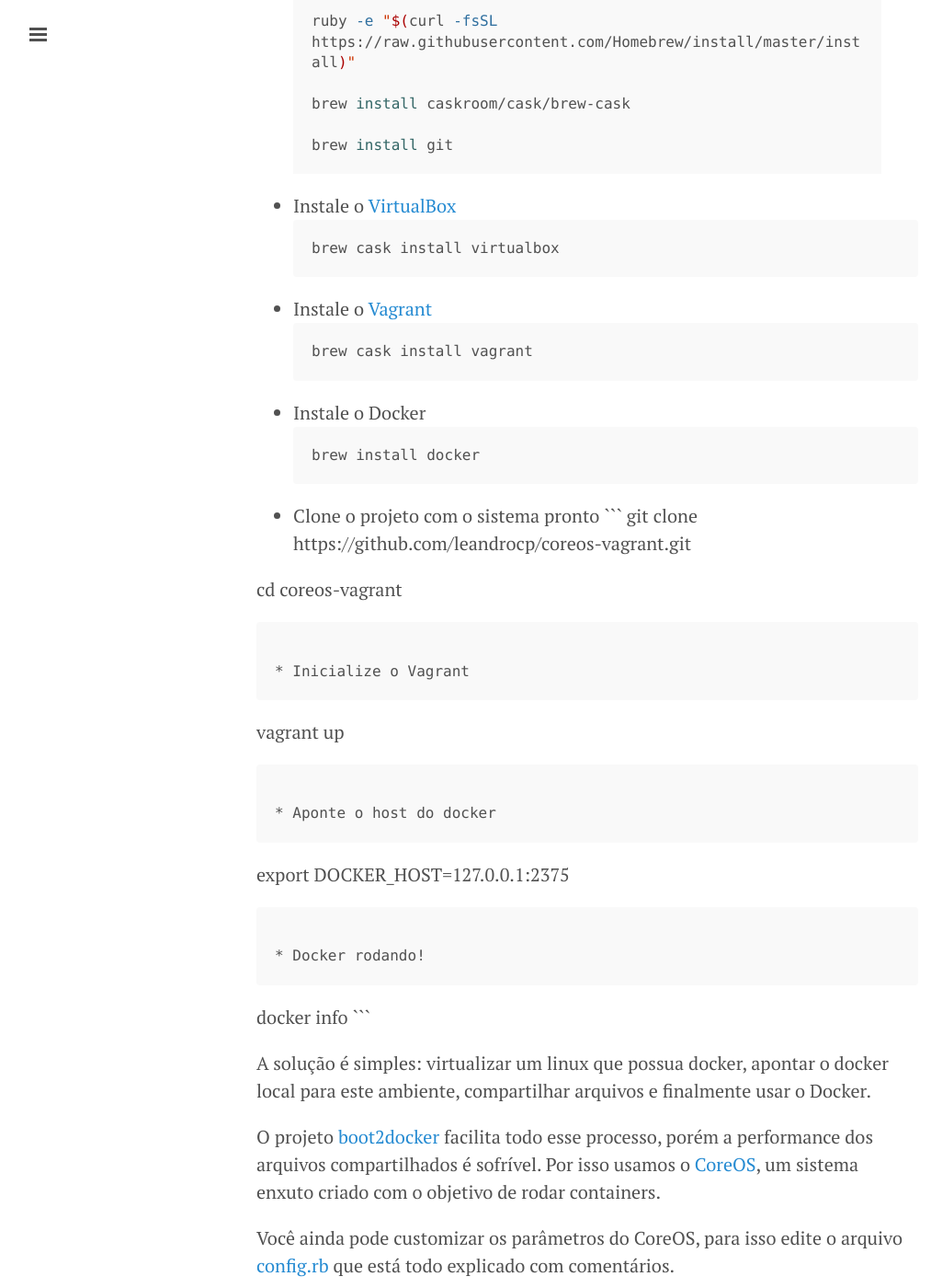
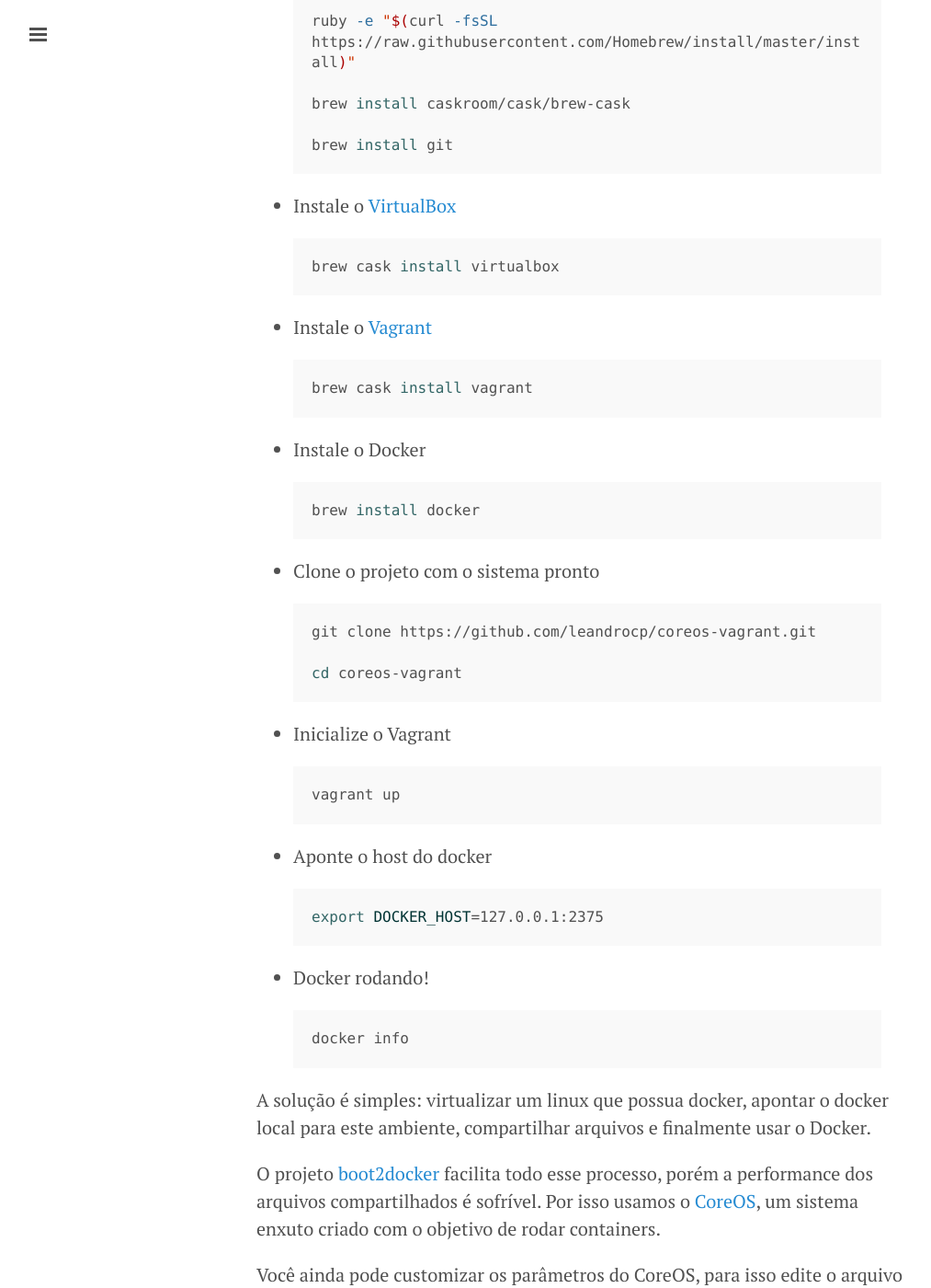
Before and after one commit to leandrocp/leandrocp.github.io, a Jekyll site: the page built from _posts/2015-06-19-docker-no-macos.md, in a window 1280 px wide and 1400 px high, scrolled down 590 px. Shown: the whole window at 92% size, without its empty margins (1-1014 px from the left). Built offline with Jekyll 4.4.1, drawn with Linux system fonts in a browser that asks for light colours; Markdown is read by kramdown in place of the engine named in the settings.

Commit message:
Fix code

````diff
--- a/_posts/2015-06-19-docker-no-macos.md
+++ b/_posts/2015-06-19-docker-no-macos.md
@@ -20,41 +20,41 @@
 {% endhighlight %}
 
 * Instale o [VirtualBox](https://www.virtualbox.org/)
-```
+{% highlight bash %}
 brew cask install virtualbox
-```
+{% endhighlight %}
 
 * Instale o [Vagrant](https://www.vagrantup.com/)
-```
+{% highlight bash %}
 brew cask install vagrant
-```
+{% endhighlight %}
 
 * Instale o Docker
-```
+{% highlight bash %}
 brew install docker
-```
+{% endhighlight %}
 
 * Clone o projeto com o sistema pronto
-```
+{% highlight bash %}
 git clone https://github.com/leandrocp/coreos-vagrant.git
 
 cd coreos-vagrant
-```
+{% endhighlight %}
 
 * Inicialize o Vagrant
-```
+{% highlight bash %}
 vagrant up
-```
+{% endhighlight %}
 
 * Aponte o host do docker
-```
+{% highlight bash %}
 export DOCKER_HOST=127.0.0.1:2375
-```
+{% endhighlight %}
 
 * Docker rodando!
-```
+{% highlight bash %}
 docker info
-```
+{% endhighlight %}
 
 A solução é simples: virtualizar um linux que possua docker, apontar o docker local para este ambiente, compartilhar arquivos e finalmente usar o Docker.
 
````
